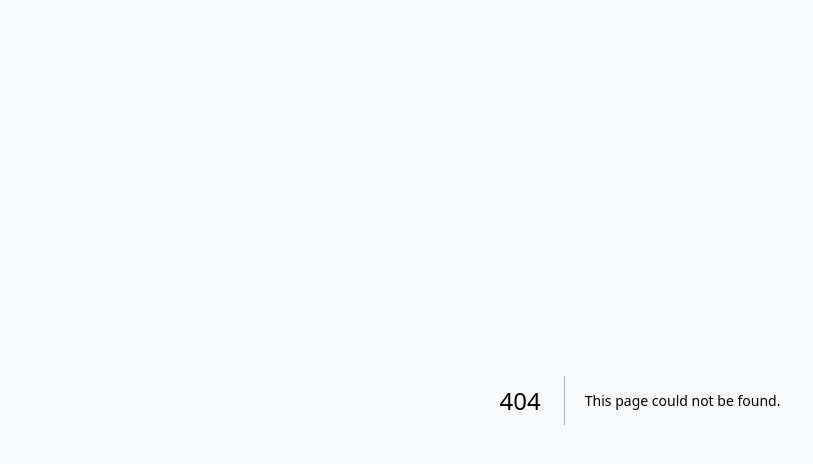
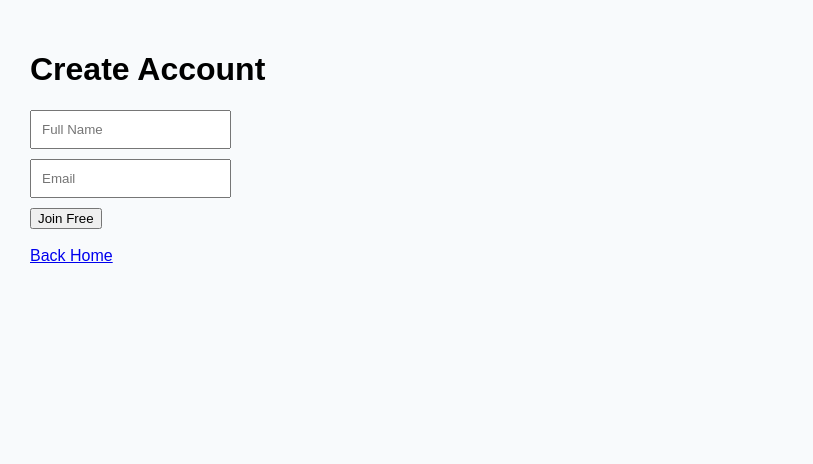
Before and after one commit to Retreto/JoinHireRank, a Next.js app: page /singup in a window 1280 px wide. Before the commit this address had no page. Shown: the top 464 px of the page, without its empty margins (0-813 px from the left). Built offline with nearby package versions, Linux system fonts and the light colour scheme.

Commit message:
Add Signup page for account creation

```diff
--- /dev/null
+++ b/app/singup/page.js
@@ -0,0 +1,12 @@
+import Link from 'next/link'
+export default function Signup(){
+ return (
+  <main style={{padding:'30px'}}>
+   <h1>Create Account</h1>
+   <input placeholder='Full Name' style={{display:'block',marginBottom:'10px',padding:'10px'}}/>
+   <input placeholder='Email' style={{display:'block',marginBottom:'10px',padding:'10px'}}/>
+   <button>Join Free</button>
+   <br/><br/><Link href='/'>Back Home</Link>
+  </main>
+ )
+}
```
